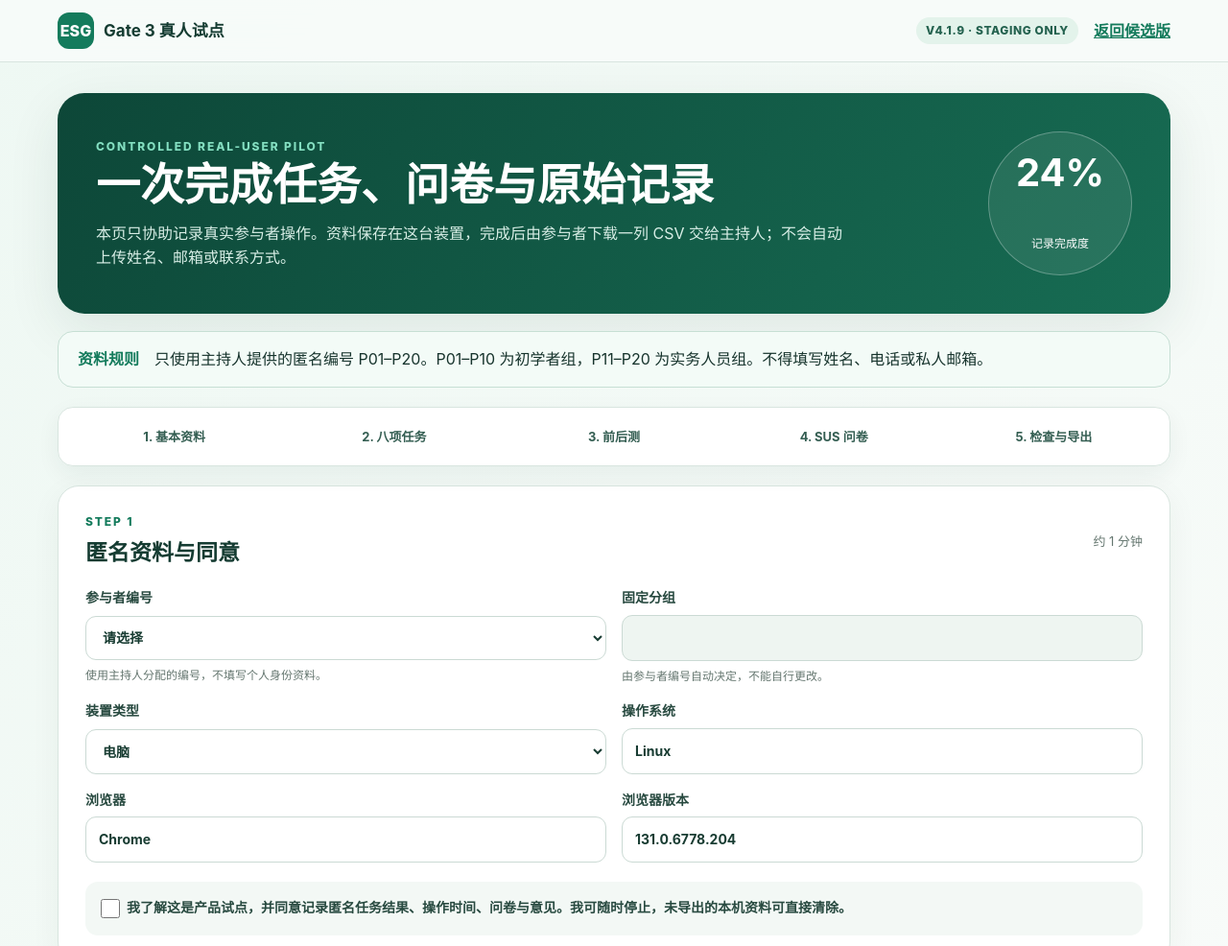
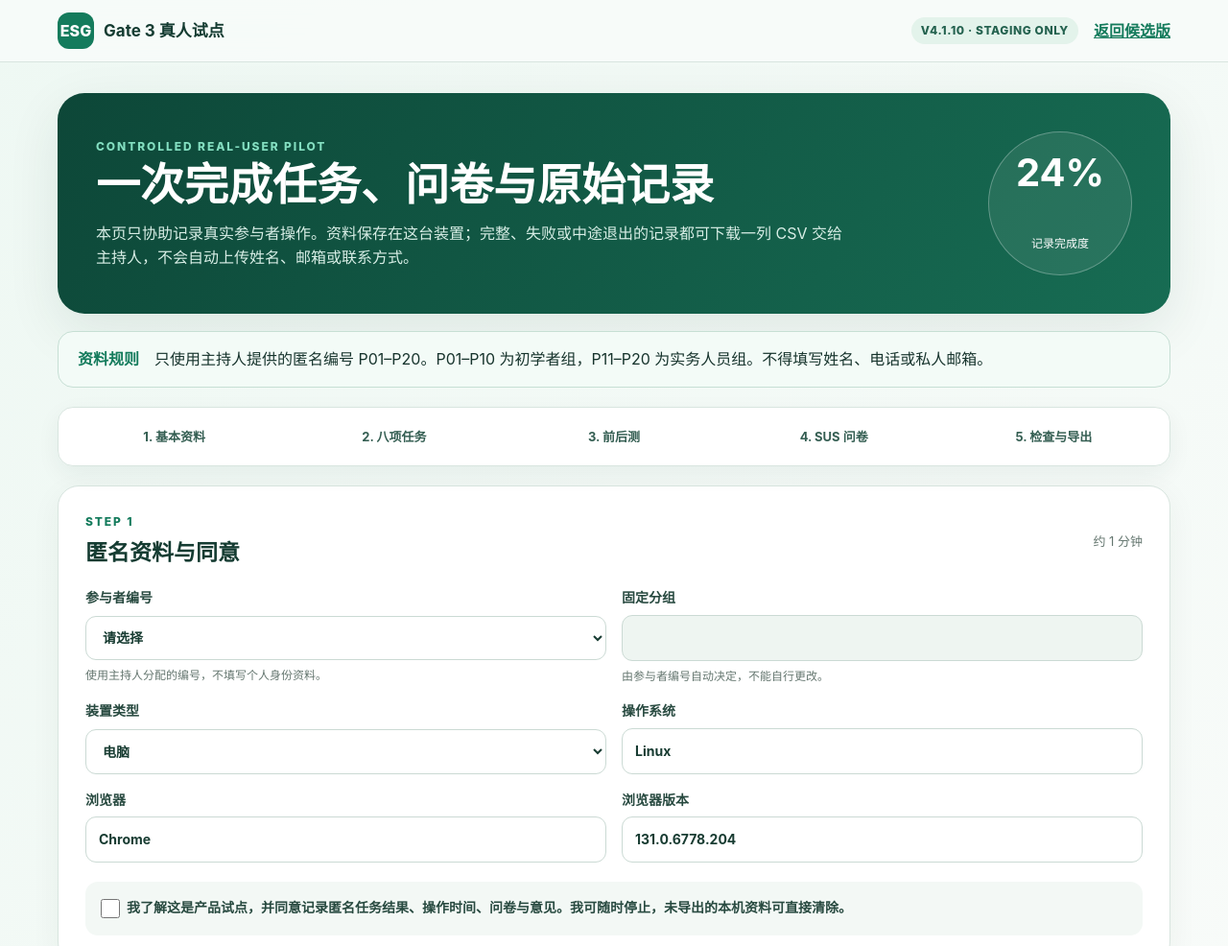
Before and after one commit to xhfpoaco78813-stack/esgtestsystem, a plain HTML site: page pilot.html in a window 1280 px wide. Shown: the top 986 px of the page at 96% size. Drawn offline with Linux system fonts and the light colour scheme.

Commit message:
stage: update pilot.html for V4.1.10

```diff
--- a/pilot.html
+++ b/pilot.html
@@ -12,12 +12,12 @@
 <body>
   <header class="topbar">
     <a class="brand" href="index.html" aria-label="返回 System-ESG staging 首页"><span>ESG</span><b>Gate 3 真人试点</b></a>
-    <div class="top-actions"><span class="badge">V4.1.9 · STAGING ONLY</span><a href="index.html">返回候选版</a></div>
+    <div class="top-actions"><span class="badge">V4.1.10 · STAGING ONLY</span><a href="index.html">返回候选版</a></div>
   </header>
 
   <main>
     <section class="hero" aria-labelledby="pilotTitle">
-      <div><p class="eyebrow">CONTROLLED REAL-USER PILOT</p><h1 id="pilotTitle">一次完成任务、问卷与原始记录</h1><p>本页只协助记录真实参与者操作。资料保存在这台装置，完成后由参与者下载一列 CSV 交给主持人；不会自动上传姓名、邮箱或联系方式。</p></div>
+      <div><p class="eyebrow">CONTROLLED REAL-USER PILOT</p><h1 id="pilotTitle">一次完成任务、问卷与原始记录</h1><p>本页只协助记录真实参与者操作。资料保存在这台装置；完整、失败或中途退出的记录都可下载一列 CSV 交给主持人，不会自动上传姓名、邮箱或联系方式。</p></div>
       <div class="hero-score" aria-label="完成进度"><strong id="completionPercent">0%</strong><span>记录完成度</span></div>
     </section>
 
@@ -74,7 +74,7 @@
         <label>使用者意见<textarea id="feedback" rows="4" maxlength="1000" placeholder="哪一步最清楚、最困难？还需要什么？"></textarea></label>
         <label>主持人备注<textarea id="notes" rows="3" maxlength="1000" placeholder="中途退出、替代题目或异常情形"></textarea></label>
         <div class="validation" id="validationResult" role="status" aria-live="polite">尚未执行完整检查。</div>
-        <div class="actions"><button class="secondary" id="validatePilot" type="button">检查资料</button><button class="primary" id="exportPilot" type="button">下载个人 CSV</button><button class="danger" id="resetPilot" type="button">清除本机记录</button></div>
+        <div class="actions"><button class="secondary" id="validatePilot" type="button">检查资料</button><button class="primary" id="exportPilot" type="button">下载目前记录（含未完成）</button><button class="danger" id="resetPilot" type="button">清除本机记录</button></div>
       </section>
     </form>
   </main>
```
